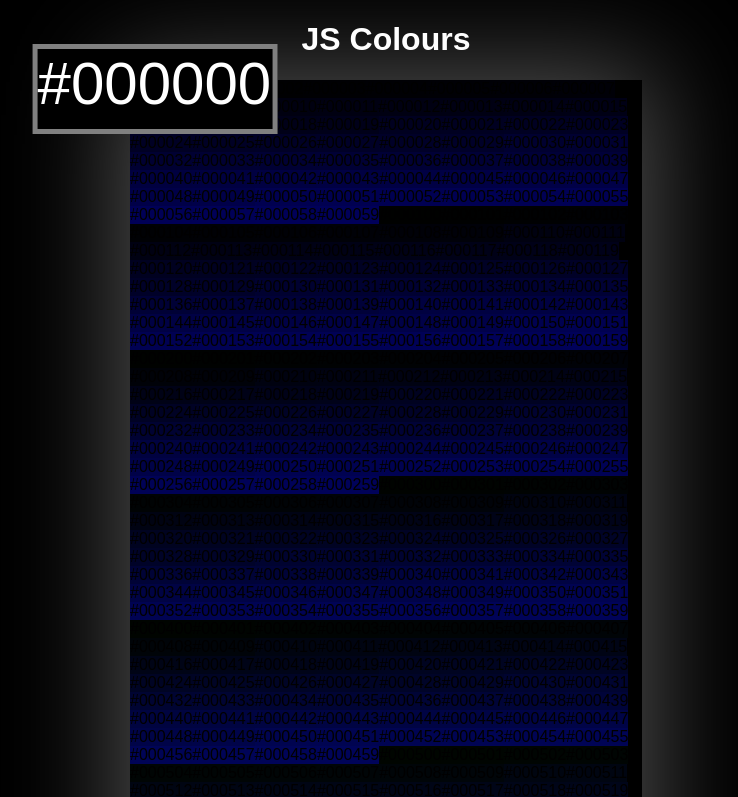
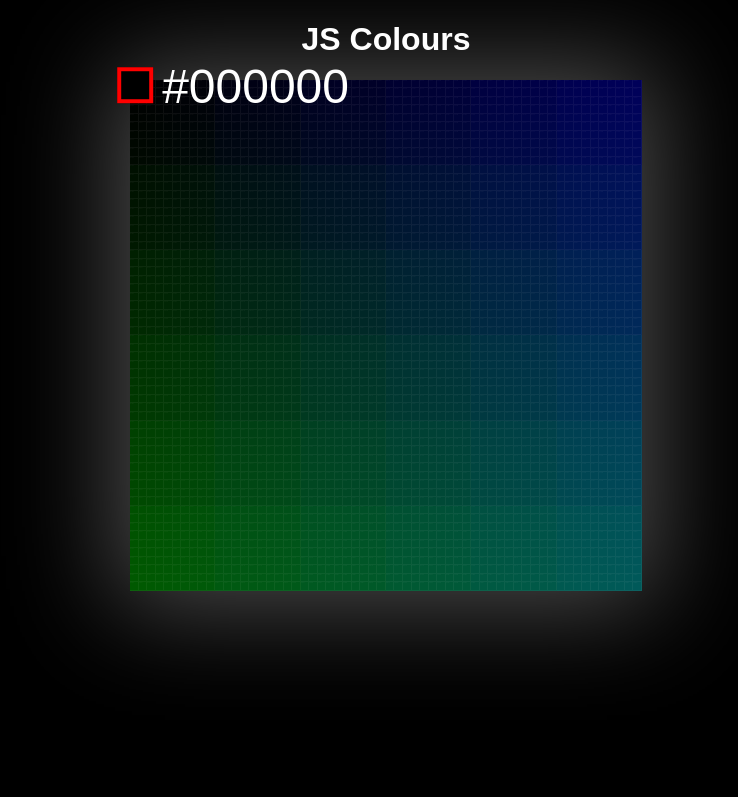
Before and after one commit to noccer/hexidecimal-time-swatch, a plain HTML site: page index.html in a window 1280 px wide. In both pictures the pointer is over the element 415 px from the left and 88 px from the top of the page. Shown: the top 797 px of the page, without its empty margins (254-992 px from the left). Drawn offline with Linux system fonts and the light colour scheme.

Commit message:
Style updates for when hovering over colours.

```diff
--- a/style.css
+++ b/style.css
@@ -14,15 +14,14 @@ h1 {
 }
 #colours {
   display: flex;
-  /*flex-direction: row-reverse;*/
   flex-wrap: wrap;
   width: 40vw;
   height: auto;
   margin: auto auto;
   box-shadow: 0px 0px 100px 15px rgba(255,255,255,0.3);
 }
-  color: rgba(255,255,255,0);
 .colour-div {
+  color: rgba(255,255,255,0.1);
   font-size: 1px;
   width: calc(100% / 60);
   height: 0.666vw;
@@ -32,11 +31,14 @@ h1 {
 .colour-div:hover {
   color: rgba(255,255,255,1);
   font-size: 12px;
-  transform: scale(5);
+  transform: scale(4);
   text-align: center;
   cursor: pointer;
-  border: 0.1px solid grey;
+  border: 0.1px solid red;
+  display: inline-block;
 }
-.time:hover {
-  transform: translateX(3vw);
+.colour-div:hover .time {
+  position: relative;
+  left: 0.8vw;
+  bottom: 0.2vw;
 }
```
